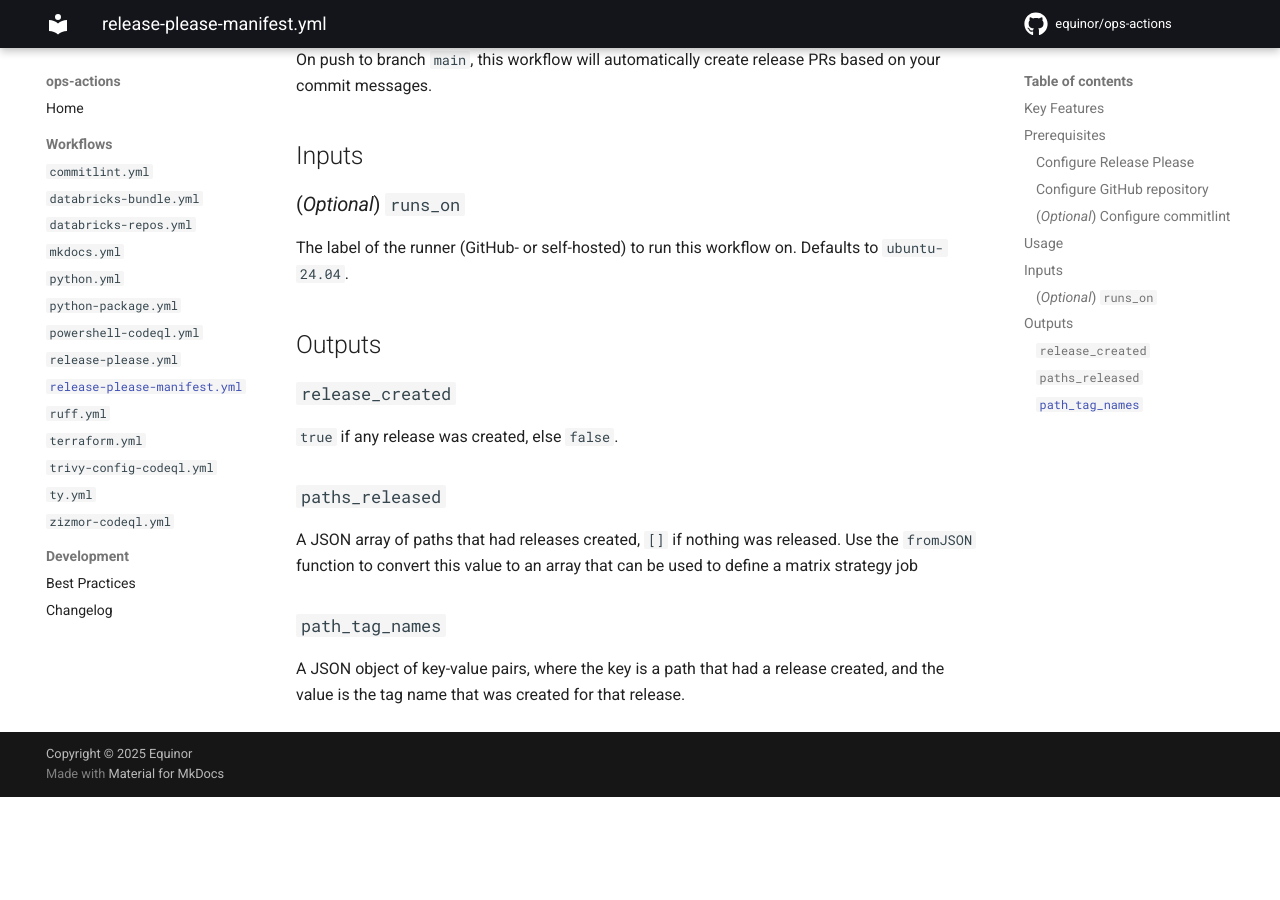
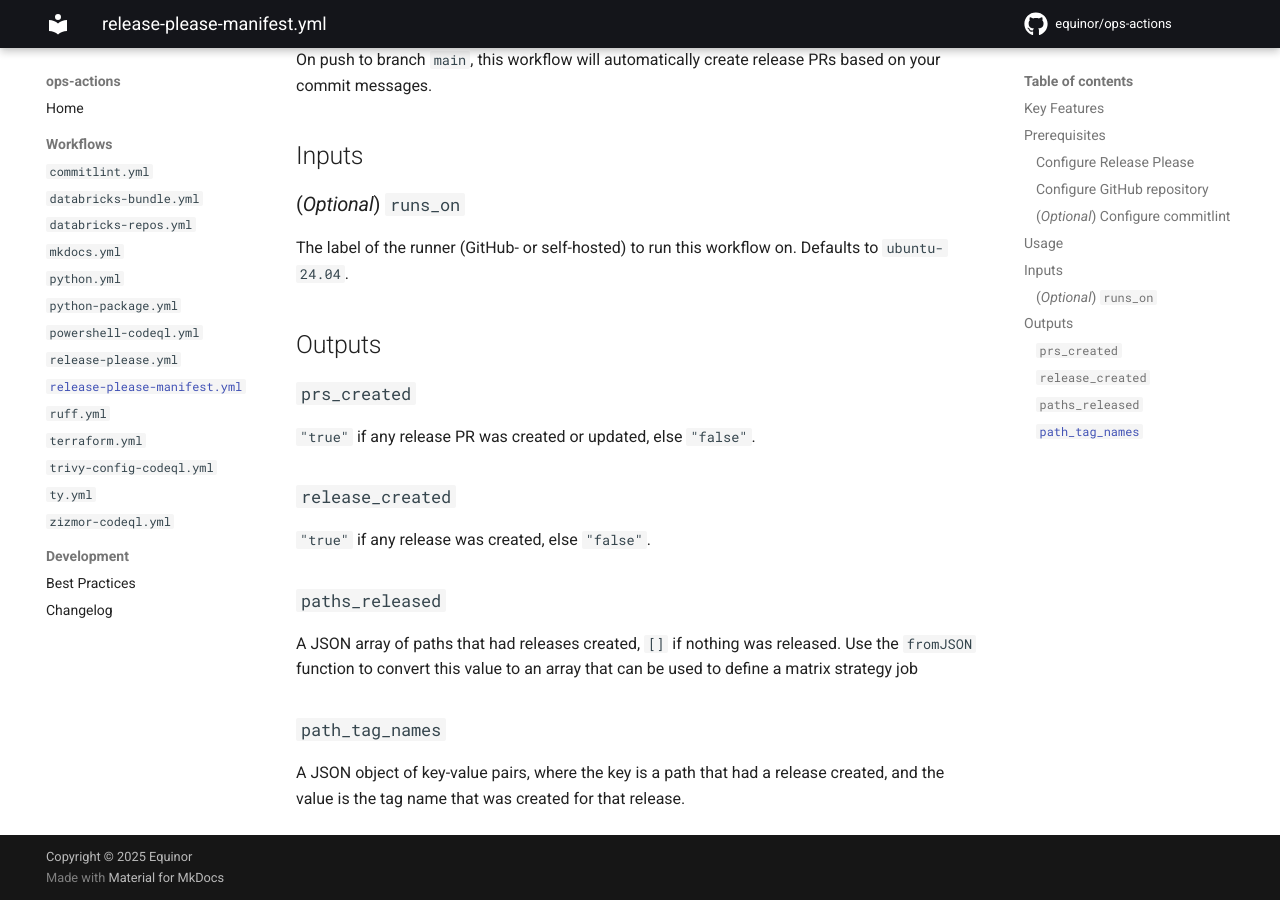
Before and after one commit to equinor/ops-actions, an MkDocs documentation site: the page built from docs/workflows/release-please-manifest.md, in a window 1280 px wide and 900 px high, scrolled down 1814 px. Built offline with MkDocs 1.6.1 and Material for MkDocs 9.7.7, drawn with Linux system fonts in a browser that asks for light colours; comment, search, counter and statistics services are not loaded; before the commit the page ends 2611 px from its top, so only the background shows below that.

Commit message:
feat(release-please-manifest): add output `prs_created`

```diff
--- a/docs/workflows/release-please-manifest.md
+++ b/docs/workflows/release-please-manifest.md
@@ -79,9 +79,13 @@ The label of the runner (GitHub- or self-hosted) to run this workflow on. Defaul
 
 ## Outputs
 
+### `prs_created`
+
+`"true"` if any release PR was created or updated, else `"false"`.
+
 ### `release_created`
 
-`true` if any release was created, else `false`.
+`"true"` if any release was created, else `"false"`.
 
 ### `paths_released`
 
```
Also changed, not shown: 1 other file.
